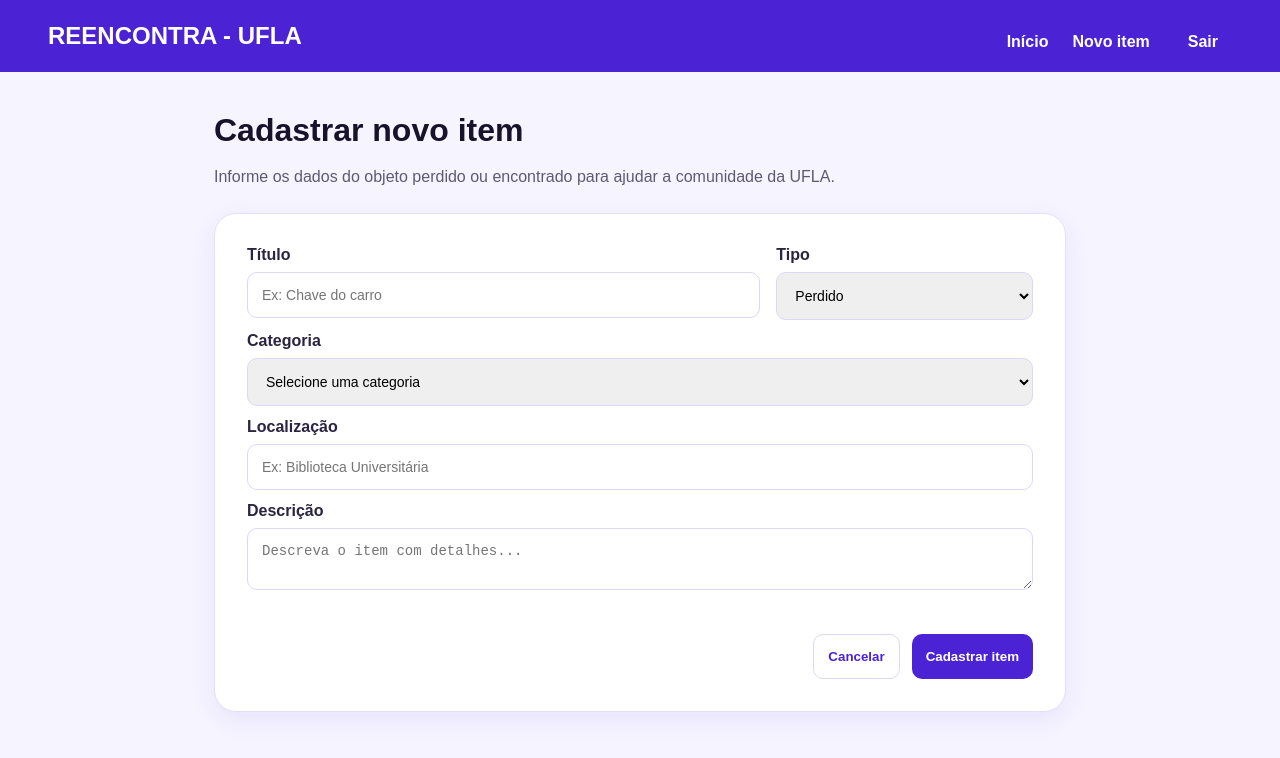
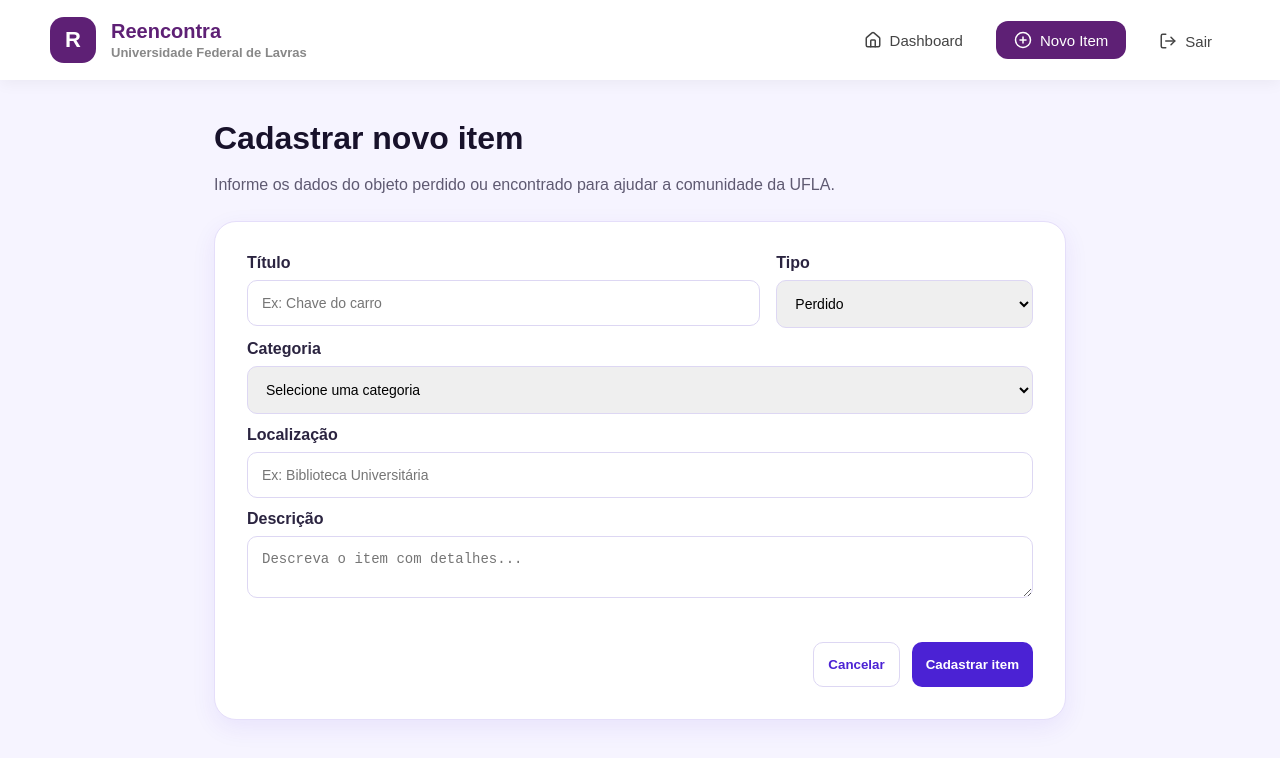
Before and after one commit to JoaoMarcosLeal/Reencontra, a React (Create React App) app in the folder frontend/: page /novo-item in a window 1280 px wide. Shown: the top 758 px of the page. Built offline with nearby package versions, Linux system fonts and the light colour scheme; sample sign-in values are in the browser's storage.

Commit message:
style: padronizar navegação e layout da navbar

```diff
--- a/frontend/src/App.css
+++ b/frontend/src/App.css
@@ -93,20 +93,7 @@ button:disabled {
   cursor: not-allowed;
 }
 
-.navbar {
-  height: 72px;
-  padding: 0 48px;
-  background: #4b22d4;
-  color: white;
-  display: flex;
-  align-items: center;
-  justify-content: space-between;
-}
 
-.navbar a {
-  color: white;
-  margin-left: 24px;
-}
 
 .logout-button {
   background: transparent;
@@ -139,7 +126,7 @@ button:disabled {
 .filters button {
   margin: 0;
   background: white;
-  color: #4b22d4;
+  color: #5E2075;
   border: 1px solid #ddd7f3;
 }
 
@@ -159,7 +146,7 @@ button:disabled {
   width: 40px;
   height: 40px;
   border: 4px solid #ddd;
-  border-top: 4px solid #4b22d4;
+  border-top: 4px solid #5E2075;
   border-radius: 50%;
   animation: spin 1s linear infinite;
 }
@@ -343,3 +330,93 @@ button:disabled {
     flex-direction: column-reverse;
   }
 }
+
+.navbar {
+  height: 80px;
+  background: white;
+  display: flex;
+  justify-content: space-between;
+  align-items: center;
+  padding: 0 50px;
+  box-shadow: 0 3px 15px rgba(0, 0, 0, .05);
+  position: sticky;
+  top: 0;
+  z-index: 100;
+
+  h2 {
+    color: #5E2075;
+  }
+}
+
+.logo {
+  display: flex;
+  align-items: center;
+  gap: 15px;
+  text-decoration: none;
+  color: #222;
+}
+
+.logo-circle {
+  width: 46px;
+  height: 46px;
+  border-radius: 14px;
+  background: #5E2075;
+  color: white;
+  display: flex;
+  justify-content: center;
+  align-items: center;
+  font-size: 22px;
+  font-weight: bold;
+}
+
+.logo h2 {
+  font-size: 20px;
+  margin: 0;
+}
+
+.logo span {
+  font-size: 13px;
+  color: #888;
+}
+
+.navbar nav {
+  display: flex;
+  gap: 15px;
+  align-items: center;
+}
+
+.navbar button {
+  margin-bottom: 10px;
+}
+
+.nav-item {
+  display: flex;
+  align-items: center;
+  gap: 8px;
+
+  padding: 10px 18px;
+
+  border: none;
+  border-radius: 12px;
+
+  background: transparent;
+
+  color: #444;
+  text-decoration: none;
+
+  cursor: pointer;
+
+  font-size: 15px;
+  font-weight: 500;
+
+  transition: .2s;
+}
+
+.nav-item:hover {
+  background: #f3eef7;
+}
+
+.active-link {
+  background: #5E2075 !important;
+  color: white !important;
+}
--- a/frontend/src/components/Navbar.jsx
+++ b/frontend/src/components/Navbar.jsx
@@ -1,25 +1,55 @@
-import { Link, useNavigate } from "react-router-dom";
+import { Link, useNavigate, useLocation } from "react-router-dom";
+import { Home, PlusCircle, LogOut } from "lucide-react";
 
 function Navbar() {
   const navigate = useNavigate();
+  const location = useLocation();
 
   function handleLogout() {
     localStorage.removeItem("token");
-    localStorage.removeItem("userEmail");
     navigate("/");
   }
 
   return (
     <header className="navbar">
-      <h2>REENCONTRA - UFLA</h2>
+
+      <Link to="/dashboard" className="logo">
+        <div className="logo-circle">R</div>
+
+        <div>
+          <h2>Reencontra</h2>
+          <span>Universidade Federal de Lavras</span>
+        </div>
+      </Link>
 
       <nav>
-        <Link to="/dashboard">Início</Link>
-        <Link to="/novo-item">Novo item</Link>
-        <button className="logout-button" onClick={handleLogout}>
+
+        <Link
+          to="/dashboard"
+          className={`nav-item ${location.pathname === "/dashboard" ? "active-link" : ""}`}
+        >
+          <Home size={18} />
+          Dashboard
+        </Link>
+
+        <Link
+          to="/novo-item"
+          className={`nav-item ${location.pathname === "/novo-item" ? "active-link" : ""}`}
+        >
+          <PlusCircle size={18} />
+          Novo Item
+        </Link>
+
+        <button
+          className="nav-item"
+          onClick={handleLogout}
+        >
+          <LogOut size={18} />
           Sair
         </button>
+
       </nav>
+
     </header>
   );
 }
```
